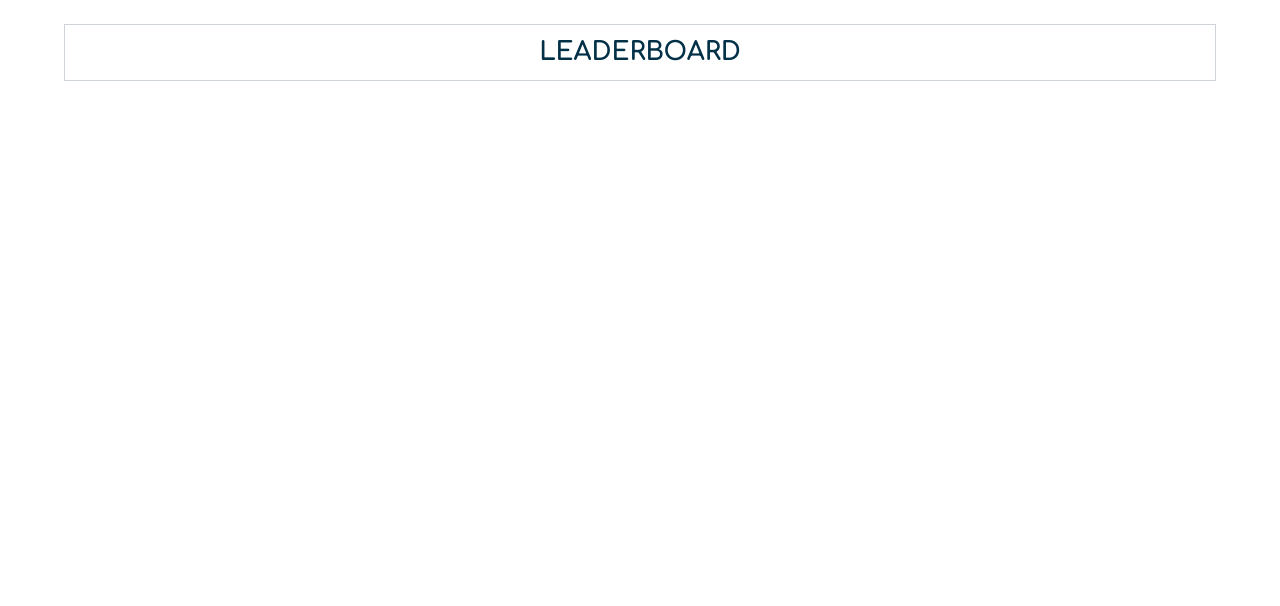
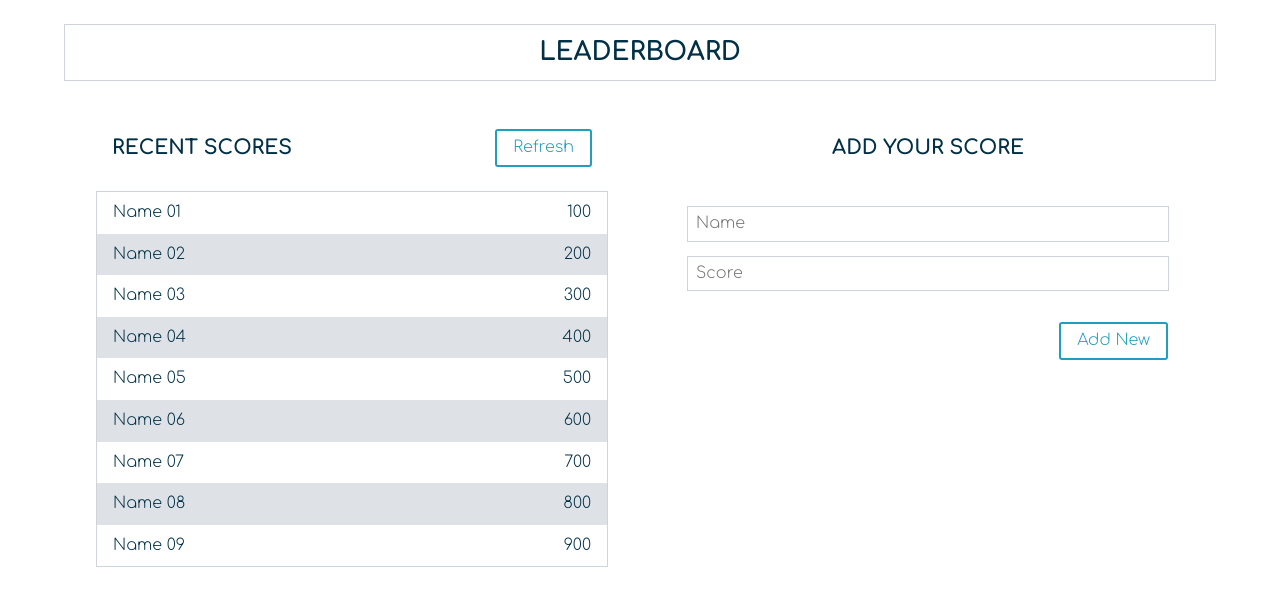
Before and after one commit to gabyse1/leaderboard, a website built with webpack: page dist/index.html in a window 1280 px wide. Built offline with nearby package versions, Linux system fonts and the light colour scheme.

Commit message:
Update dist folder files

```diff
--- a/dist/index.html
+++ b/dist/index.html
@@ -12,7 +12,63 @@
   <header>
     <h1>Leaderboard</h1>
   </header>
-
+  <main>
+    <div class="main__box score__box">
+      <div class="main__box-title">
+        <h2>Recent scores</h2>
+        <button type="button" name="btn__refresh" class="btn">Refresh</button>
+      </div>
+      <ul class="score__list">
+        <li class="score__list-item">
+          <p class="score__item-name">Name 01</p>
+          <span class="score__item-score">100</span>
+        </li>
+        <li class="score__list-item">
+          <p class="score__item-name">Name 02</p>
+          <span class="score__item-score">200</span>
+        </li>
+        <li class="score__list-item">
+          <p class="score__item-name">Name 03</p>
+          <span class="score__item-score">300</span>
+        </li>
+        <li class="score__list-item">
+          <p class="score__item-name">Name 04</p>
+          <span class="score__item-score">400</span>
+        </li>
+        <li class="score__list-item">
+          <p class="score__item-name">Name 05</p>
+          <span class="score__item-score">500</span>
+        </li>
+        <li class="score__list-item">
+          <p class="score__item-name">Name 06</p>
+          <span class="score__item-score">600</span>
+        </li>
+        <li class="score__list-item">
+          <p class="score__item-name">Name 07</p>
+          <span class="score__item-score">700</span>
+        </li>
+        <li class="score__list-item">
+          <p class="score__item-name">Name 08</p>
+          <span class="score__item-score">800</span>
+        </li>
+        <li class="score__list-item">
+          <p class="score__item-name">Name 09</p>
+          <span class="score__item-score">900</span>
+        </li>
+      </ul>
+    </div>
+    <div class="main__box form__box">
+      <div class="main__box-title">
+        <h2>Add your score</h2>
+      </div>
+      <form action="#" id="form__input">
+        <input type="text" name="inp__name" id="inp__name" placeholder="Name">
+        <input type="text" name="inp__score" id="inp__score" placeholder="Score">
+        <input type="submit" name="btn__submit" id="btn__submit" class="btn" value="Add new">
+        <span class="form__message"></span>
+      </form>
+    </div>
+  </main>
 </body>
 
 </html>
```
Also changed, not shown: dist/index.bundle.js (+21 -20 lines).
